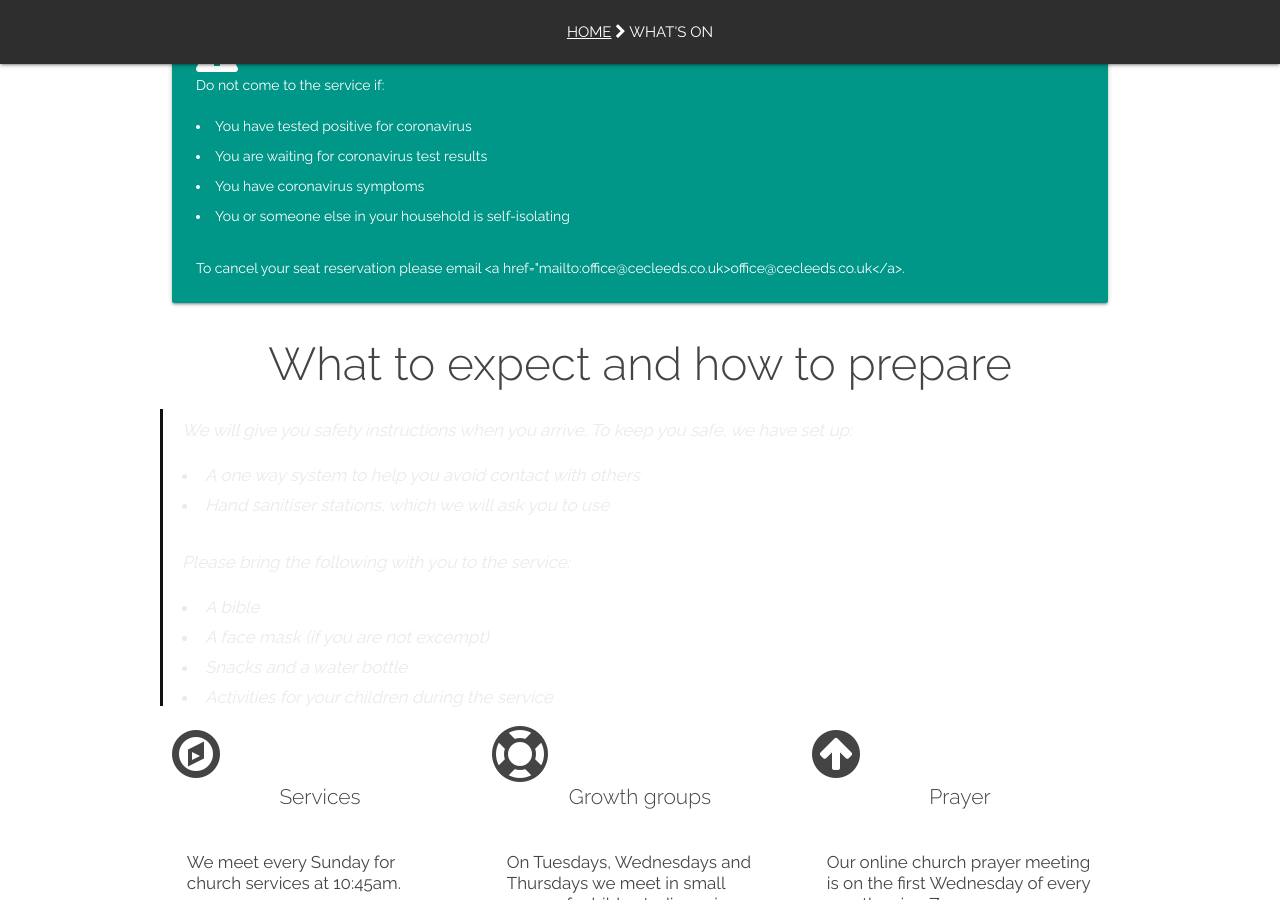
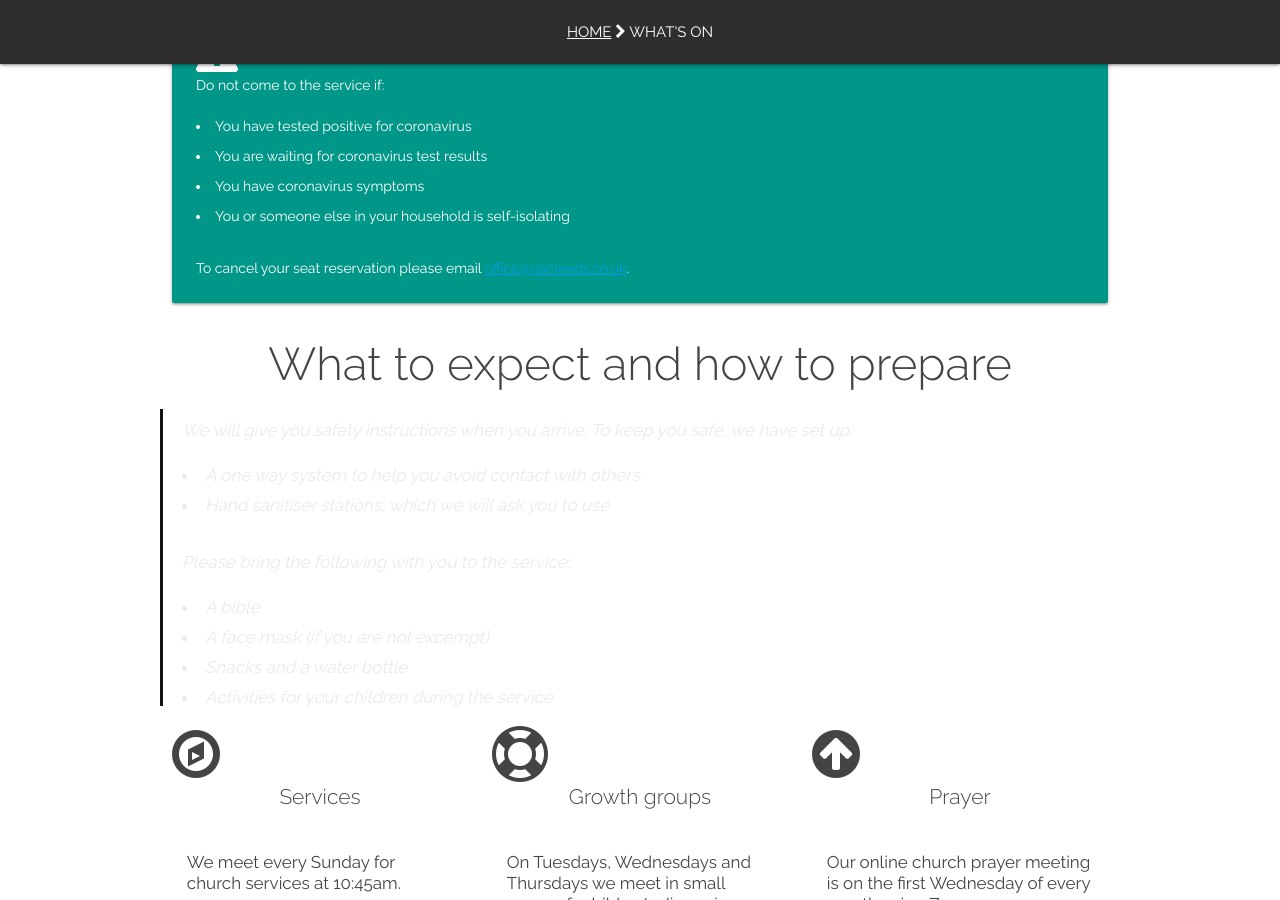
Before and after one commit to woodcock3/citychurch, a Jekyll site: the page built from _posts/2000-01-02-events.md, in a window 1280 px wide and 900 px high, scrolled down 453 px. Built offline with Jekyll 4.4.1, drawn with Linux system fonts in a browser that asks for light colours; our own code applies the rules of GitHub Pages for plain Markdown files.

Commit message:
Update 2000-01-02-events.md

```diff
--- a/_posts/2000-01-02-events.md
+++ b/_posts/2000-01-02-events.md
@@ -39,7 +39,7 @@ This information is reviewed and updated when new government guidance is release
           <li> You have coronavirus symptoms </li>
           <li> You or someone else in your household is self-isolating </li>
         <br>
-        To cancel your seat reservation please email <a href="mailto:office@cecleeds.co.uk>office@cecleeds.co.uk</a>.
+        To cancel your seat reservation please email <a href="mailto:office@cecleeds.co.uk">office@cecleeds.co.uk</a>.
       </span>
     </div>
   </div>
```
